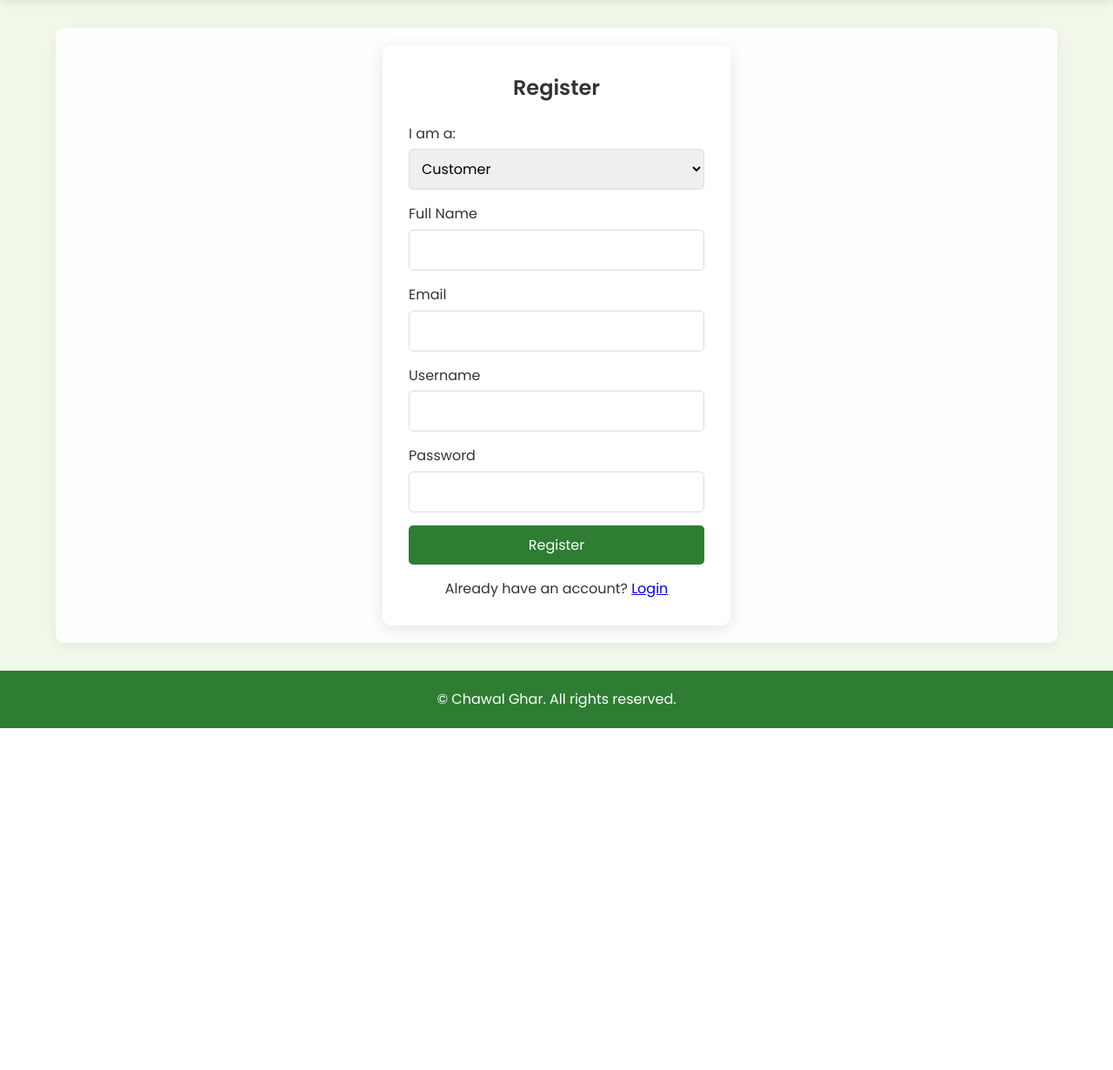
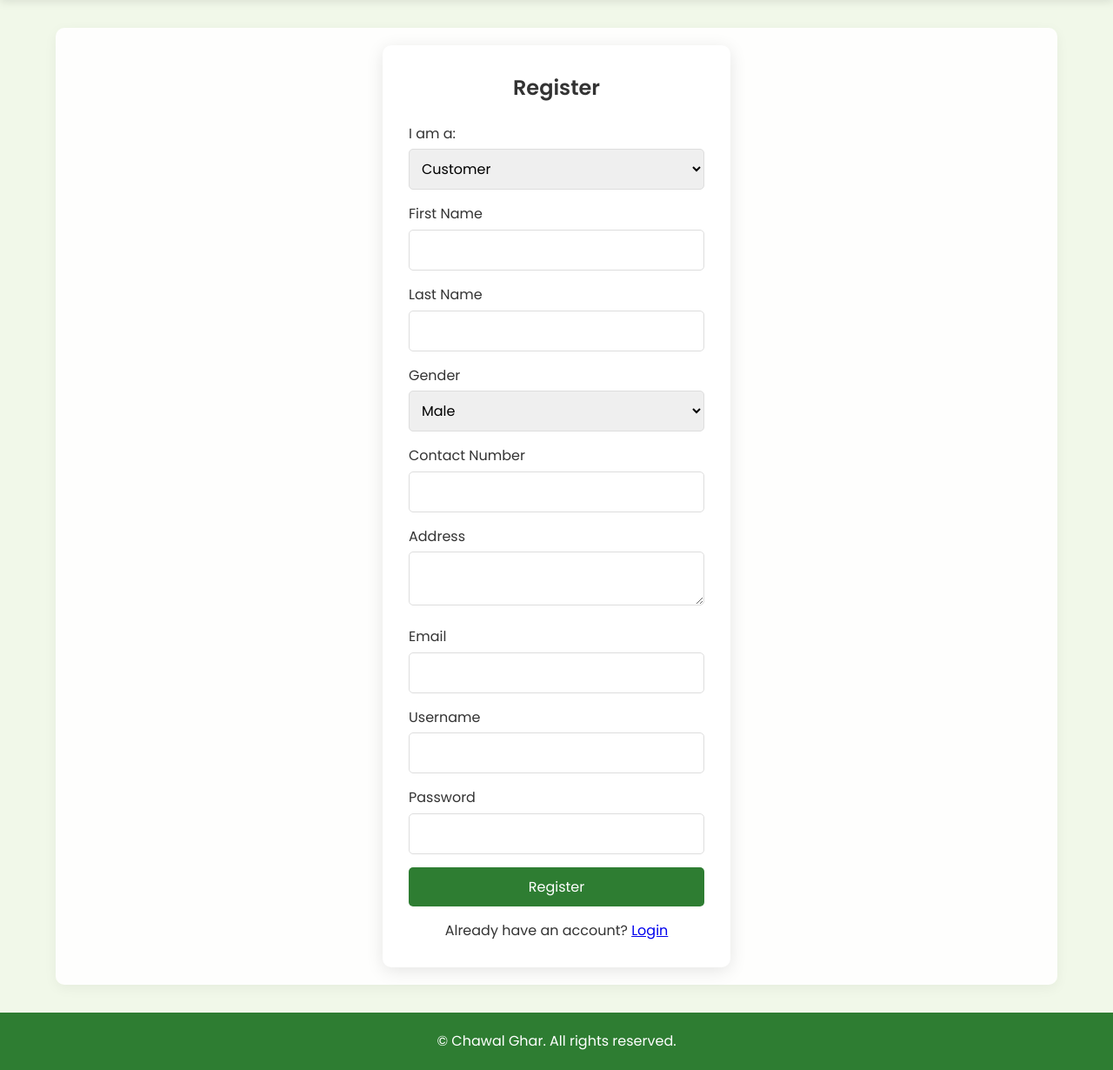
Before and after one commit to pratham-2023/Chawal-Ghar, a Flask app: page /register in a window 1280 px wide. Shown: the part 70-1300 px from the top of the page at 87% size. Before the commit the page ends 907 px from the top, so only its background shows below. Run offline with Flask 3, Linux system fonts and the light colour scheme.

Commit message:
Update data models to split fullname into firstname/lastname and add gender, contact, address fields across DB, backend, and UI

```diff
--- a/chawal_ghar/app.py
+++ b/chawal_ghar/app.py
@@ -31,13 +31,17 @@ def index():
 def register():
     if request.method == 'POST':
         role = request.form['role']
-        fullname = request.form['fullname']
+        firstname = request.form['firstname']
+        lastname = request.form['lastname']
+        gender = request.form['gender']
+        contact = request.form['contact']
+        address = request.form['address']
+        email = request.form['email']
         loginname = request.form['loginname']
         password = request.form['password']
-        email = request.form['email']
 
-        if not role or not fullname or not loginname or not password:
-            flash('All fields are required.', 'error')
+        if not role or not firstname or not lastname or not loginname or not password:
+            flash('All required fields must be filled.', 'error')
             return redirect(url_for('register'))
 
         hashed_password = generate_password_hash(password)
@@ -45,14 +49,14 @@ def register():
 
         try:
             if role == 'farmer':
-                db.execute('INSERT INTO farmers (f_fullname, f_loginname, f_password, f_email) VALUES (?, ?, ?, ?)',
-                           (fullname, loginname, hashed_password, email))
+                db.execute('INSERT INTO farmers (f_firstname, f_lastname, f_gender, f_contact, f_address, f_email, f_loginname, f_password) VALUES (?, ?, ?, ?, ?, ?, ?, ?)',
+                           (firstname, lastname, gender, contact, address, email, loginname, hashed_password))
             elif role == 'customer':
-                db.execute('INSERT INTO customers (c_fullname, c_loginname, c_password, c_email) VALUES (?, ?, ?, ?)',
-                           (fullname, loginname, hashed_password, email))
+                db.execute('INSERT INTO customers (c_firstname, c_lastname, c_gender, c_contact, c_address, c_email, c_loginname, c_password) VALUES (?, ?, ?, ?, ?, ?, ?, ?)',
+                           (firstname, lastname, gender, contact, address, email, loginname, hashed_password))
             elif role == 'admin':
-                db.execute('INSERT INTO admins (a_fullname, a_loginname, a_password, a_email) VALUES (?, ?, ?, ?)',
-                           (fullname, loginname, hashed_password, email))
+                db.execute('INSERT INTO admins (a_firstname, a_lastname, a_gender, a_contact, a_address, a_email, a_loginname, a_password) VALUES (?, ?, ?, ?, ?, ?, ?, ?)',
+                           (firstname, lastname, gender, contact, address, email, loginname, hashed_password))
 
             db.commit()
             flash('Registration successful! Please login.', 'success')
@@ -90,7 +94,7 @@ def login():
             session.clear()
             session['user_id'] = user[id_field]
             session['role'] = role
-            session['fullname'] = user[role[0] + '_fullname']
+            session['fullname'] = user[role[0] + '_firstname'] + ' ' + user[role[0] + '_lastname']
 
             if role == 'admin':
                 return redirect(url_for('dashboard_admin'))
@@ -120,7 +124,7 @@ def dashboard_farmer():
     products = db.execute('SELECT * FROM products WHERE f_id = ?', (session['user_id'],)).fetchall()
     # Also show orders for this farmer's products
     orders = db.execute('''
-        SELECT orders.*, products.p_name, customers.c_fullname
+        SELECT orders.*, products.p_name, customers.c_firstname, customers.c_lastname
         FROM orders
         JOIN products ON orders.p_id = products.p_id
         JOIN customers ON orders.c_id = customers.c_id
@@ -173,7 +177,7 @@ def dashboard_customer():
         return redirect(url_for('login'))
 
     db = get_db()
-    products = db.execute('SELECT products.*, farmers.f_fullname FROM products JOIN farmers ON products.f_id = farmers.f_id WHERE p_status = "Available"').fetchall()
+    products = db.execute('SELECT products.*, farmers.f_firstname, farmers.f_lastname FROM products JOIN farmers ON products.f_id = farmers.f_id WHERE p_status = "Available"').fetchall()
     my_orders = db.execute('SELECT orders.*, products.p_name FROM orders JOIN products ON orders.p_id = products.p_id WHERE orders.c_id = ?', (session['user_id'],)).fetchall()
     return render_template('dashboard_customer.html', products=products, my_orders=my_orders)
 
@@ -220,12 +224,14 @@ def buy_product(p_id):
         flash('Payment successful! Order placed.', 'success')
         return redirect(url_for('dashboard_customer'))
 
+    customer = db.execute('SELECT * FROM customers WHERE c_id = ?', (session['user_id'],)).fetchone()
+
     # GET request - Create Razorpay order for payment
     initial_amount = product['p_priceperunit']
     data = { "amount": int(initial_amount * 100), "currency": "INR", "receipt": f"buy_rcpt_{p_id}" }
     payment = client.order.create(data=data)
 
-    return render_template('buy_product.html', product=product, payment=payment, key_id=KEY_ID)
+    return render_template('buy_product.html', product=product, payment=payment, key_id=KEY_ID, customer=customer)
 
 # --- Admin Routes ---
 
@@ -236,7 +242,7 @@ def dashboard_admin():
 
     db = get_db()
     orders = db.execute('''
-        SELECT orders.*, products.p_name, customers.c_fullname, farmers.f_fullname
+        SELECT orders.*, products.p_name, customers.c_firstname, customers.c_lastname, farmers.f_firstname, farmers.f_lastname
         FROM orders
         JOIN products ON orders.p_id = products.p_id
         JOIN customers ON orders.c_id = customers.c_id
@@ -253,15 +259,17 @@ def admin_profile():
     db = get_db()
 
     if request.method == 'POST':
-        fullname = request.form['fullname']
+        firstname = request.form['firstname']
+        lastname = request.form['lastname']
         contact = request.form['contact']
         email = request.form['email']
         address = request.form['address']
+        gender = request.form['gender']
 
-        db.execute('UPDATE admins SET a_fullname = ?, a_contact = ?, a_email = ?, a_address = ? WHERE a_id = ?',
-                   (fullname, contact, email, address, session['user_id']))
+        db.execute('UPDATE admins SET a_firstname = ?, a_lastname = ?, a_contact = ?, a_email = ?, a_address = ?, a_gender = ? WHERE a_id = ?',
+                   (firstname, lastname, contact, email, address, gender, session['user_id']))
         db.commit()
-        session['fullname'] = fullname # Update session fullname
+        session['fullname'] = firstname + ' ' + lastname # Update session fullname
         flash('Profile updated successfully!', 'success')
         return redirect(url_for('admin_profile'))
 
@@ -285,13 +293,15 @@ def admin_edit_customer(c_id):
     db = get_db()
 
     if request.method == 'POST':
-        fullname = request.form['fullname']
+        firstname = request.form['firstname']
+        lastname = request.form['lastname']
         email = request.form['email']
         contact = request.form['contact']
         address = request.form['address']
+        gender = request.form['gender']
 
-        db.execute('UPDATE customers SET c_fullname = ?, c_email = ?, c_contact = ?, c_address = ? WHERE c_id = ?',
-                   (fullname, email, contact, address, c_id))
+        db.execute('UPDATE customers SET c_firstname = ?, c_lastname = ?, c_email = ?, c_contact = ?, c_address = ?, c_gender = ? WHERE c_id = ?',
+                   (firstname, lastname, email, contact, address, gender, c_id))
         db.commit()
         flash('Customer updated successfully.', 'success')
         return redirect(url_for('admin_customers'))
@@ -331,13 +341,15 @@ def admin_edit_farmer(f_id):
     db = get_db()
 
     if request.method == 'POST':
-        fullname = request.form['fullname']
+        firstname = request.form['firstname']
+        lastname = request.form['lastname']
         email = request.form['email']
         contact = request.form['contact']
         address = request.form['address']
+        gender = request.form['gender']
 
-        db.execute('UPDATE farmers SET f_fullname = ?, f_email = ?, f_contact = ?, f_address = ? WHERE f_id = ?',
-                   (fullname, email, contact, address, f_id))
+        db.execute('UPDATE farmers SET f_firstname = ?, f_lastname = ?, f_email = ?, f_contact = ?, f_address = ?, f_gender = ? WHERE f_id = ?',
+                   (firstname, lastname, email, contact, address, gender, f_id))
         db.commit()
         flash('Farmer updated successfully.', 'success')
         return redirect(url_for('admin_farmers'))
@@ -463,7 +475,9 @@ def checkout():
     data = { "amount": int(total_amount * 100), "currency": "INR", "receipt": "order_rcptid_11" }
     payment = client.order.create(data=data)
 
-    return render_template('checkout.html', cart_items=cart_items, total_amount=total_amount, payment=payment, key_id=KEY_ID)
+    customer = db.execute('SELECT * FROM customers WHERE c_id = ?', (session['user_id'],)).fetchone()
+
+    return render_template('checkout.html', cart_items=cart_items, total_amount=total_amount, payment=payment, key_id=KEY_ID, customer=customer)
 
 @app.route('/customer/payment/success', methods=['POST'])
 def payment_success():
--- a/chawal_ghar/templates/admin_customers.html
+++ b/chawal_ghar/templates/admin_customers.html
@@ -18,7 +18,7 @@
             {% for customer in customers %}
             <tr>
                 <td>{{ customer['c_id'] }}</td>
-                <td>{{ customer['c_fullname'] }}</td>
+                <td>{{ customer['c_firstname'] }} {{ customer['c_lastname'] }}</td>
                 <td>{{ customer['c_email'] }}</td>
                 <td>{{ customer['c_contact'] }}</td>
                 <td>{{ customer['c_address'] }}</td>
--- a/chawal_ghar/templates/admin_farmers.html
+++ b/chawal_ghar/templates/admin_farmers.html
@@ -18,7 +18,7 @@
             {% for farmer in farmers %}
             <tr>
                 <td>{{ farmer['f_id'] }}</td>
-                <td>{{ farmer['f_fullname'] }}</td>
+                <td>{{ farmer['f_firstname'] }} {{ farmer['f_lastname'] }}</td>
                 <td>{{ farmer['f_email'] }}</td>
                 <td>{{ farmer['f_contact'] }}</td>
                 <td>{{ farmer['f_address'] }}</td>
--- a/chawal_ghar/templates/buy_product.html
+++ b/chawal_ghar/templates/buy_product.html
@@ -52,7 +52,7 @@
                 <label for="destination">Delivery Address</label>
                 <textarea name="destination" id="destination" required
                     placeholder="Enter your complete delivery address"
-                    style="width: 100%; padding: 10px; border: 1px solid #ddd; border-radius: 5px; min-height: 80px;"></textarea>
+                    style="width: 100%; padding: 10px; border: 1px solid #ddd; border-radius: 5px; min-height: 80px;">{{ customer['c_address'] if customer and customer['c_address'] else '' }}</textarea>
             </div>
 
             <!-- Total Display -->
@@ -130,8 +130,8 @@
             },
             "prefill": {
                 "name": "{{ session['fullname'] }}",
-                "email": "customer@example.com",
-                "contact": "9999999999"
+                "email": "{{ customer['c_email'] if customer else 'customer@example.com' }}",
+                "contact": "{{ customer['c_contact'] if customer else '9999999999' }}"
             },
             "theme": {
                 "color": "#2e7d32"
--- a/chawal_ghar/templates/dashboard_admin.html
+++ b/chawal_ghar/templates/dashboard_admin.html
@@ -30,8 +30,8 @@
             {% for order in orders %}
             <tr>
                 <td>#{{ order['o_id'] }}</td>
-                <td>{{ order['c_fullname'] }}</td>
-                <td>{{ order['f_fullname'] }}</td>
+                <td>{{ order['c_firstname'] }} {{ order['c_lastname'] }}</td>
+                <td>{{ order['f_firstname'] }} {{ order['f_lastname'] }}</td>
                 <td>{{ order['p_name'] }}</td>
                 <td>₹{{ order['o_amount'] }}</td>
                 <td>{{ order['o_date'] }}</td>
--- a/chawal_ghar/templates/dashboard_customer.html
+++ b/chawal_ghar/templates/dashboard_customer.html
@@ -31,7 +31,7 @@
             <div class="rice-card-content">
                 <div class="rice-card-title">{{ product['p_name'] }}</div>
                 <div class="rice-card-type">{{ product['p_type'] }}</div>
-                <div class="rice-card-farmer">{{ product['f_fullname'] }}</div>
+                <div class="rice-card-farmer">{{ product['f_firstname'] }} {{ product['f_lastname'] }}</div>
                 <div class="rice-card-price">₹{{ product['p_priceperunit'] }}/kg</div>
 
                 <div class="rice-card-actions">
--- a/chawal_ghar/templates/dashboard_farmer.html
+++ b/chawal_ghar/templates/dashboard_farmer.html
@@ -103,7 +103,7 @@
             {% for order in orders %}
             <tr>
                 <td>#{{ order['o_id'] }}</td>
-                <td>{{ order['c_fullname'] }}</td>
+                <td>{{ order['c_firstname'] }} {{ order['c_lastname'] }}</td>
                 <td>{{ order['p_name'] }}</td>
                 <td>-</td>
                 <td>₹{{ order['o_amount'] }}</td>
--- a/chawal_ghar/templates/register.html
+++ b/chawal_ghar/templates/register.html
@@ -13,8 +13,29 @@
             </select>
         </div>
         <div class="form-group">
-            <label for="fullname">Full Name</label>
-            <input type="text" name="fullname" id="fullname" required>
+            <label for="firstname">First Name</label>
+            <input type="text" name="firstname" id="firstname" required>
+        </div>
+        <div class="form-group">
+            <label for="lastname">Last Name</label>
+            <input type="text" name="lastname" id="lastname" required>
+        </div>
+        <div class="form-group">
+            <label for="gender">Gender</label>
+            <select name="gender" id="gender" required>
+                <option value="Male">Male</option>
+                <option value="Female">Female</option>
+                <option value="Other">Other</option>
+            </select>
+        </div>
+        <div class="form-group">
+            <label for="contact">Contact Number</label>
+            <input type="text" name="contact" id="contact" required>
+        </div>
+        <div class="form-group">
+            <label for="address">Address</label>
+            <textarea name="address" id="address" required
+                style="width: 100%; border: 1px solid #ddd; padding: 10px; border-radius: 5px;"></textarea>
         </div>
         <div class="form-group">
             <label for="email">Email</label>
```
Also changed, not shown: chawal_ghar/schema.sql (+6 -3 lines), chawal_ghar/templates/admin_edit_customer.html (+16 -2 lines), chawal_ghar/templates/admin_edit_farmer.html (+16 -2 lines), chawal_ghar/templates/admin_profile.html (+16 -2 lines), chawal_ghar/templates/checkout.html (+4 -3 lines), chawal_ghar/database.db.
